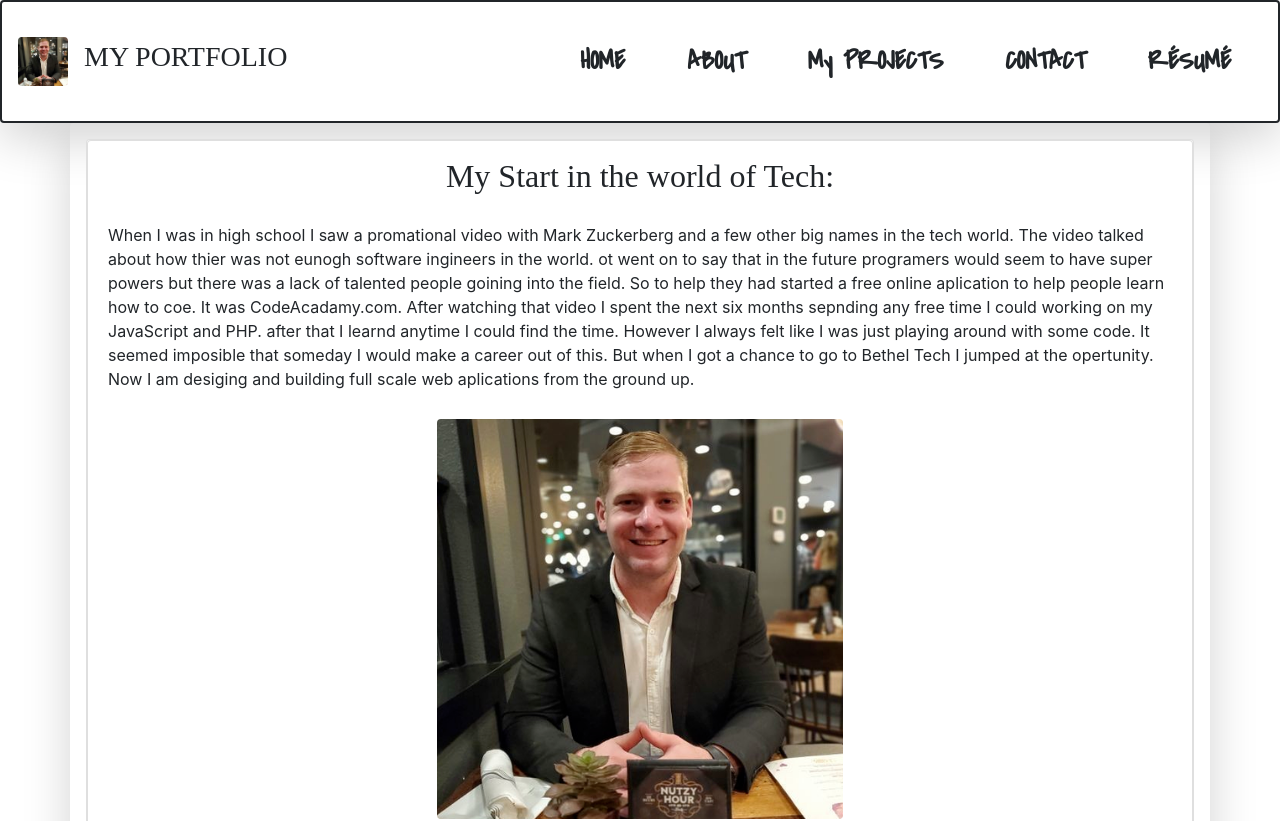
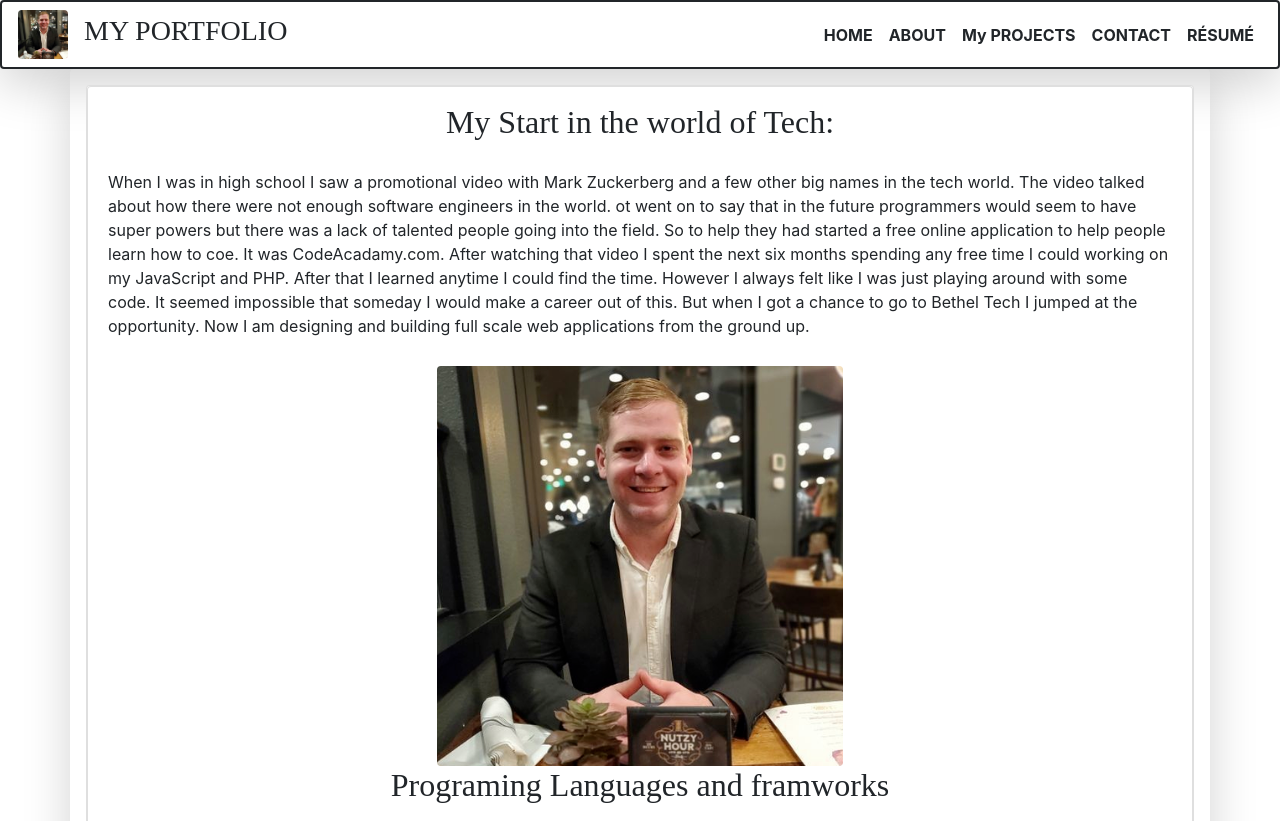
Before and after one commit to F-Ethan/MyPortfolio, a React (Create React App) app: page /About in a window 1280 px wide. Shown: the top 821 px of the page. Built offline with nearby package versions, Linux system fonts and the light colour scheme; the HTML template or start-up script is replaced by a standard one; a web font is replaced by a local one.

Commit message:
about page spelling errors

```diff
--- a/src/Components/about/About.js
+++ b/src/Components/about/About.js
@@ -11,15 +11,14 @@ const About = () => {
         <div className='card'>
           <h2 className='Mission text-center mt-3'> My Start in the world of Tech: </h2>
           <div className='card-body mb-2'>
-            When I was in high school I saw a promational video with Mark Zuckerberg and a few other big names
-            in the tech world. The video talked about how thier was not eunogh software ingineers in the world.
-            ot went on to say that in the future programers would seem to have super powers but there was a lack of
-            talented people goining into the field. So to help they had started a free online aplication to help people
-            learn how to coe. It was CodeAcadamy.com. After watching that video I spent the next six months sepnding
-            any free time I could working on my JavaScript and PHP. after that I learnd anytime I could find the time.
-            However I always felt like I was just playing around with some code. It seemed imposible that someday I
-            would make a career out of this. But when I got a chance to go to Bethel Tech I jumped at the opertunity.
-            Now I am desiging and building full scale web aplications from the ground up.
+            When I was in high school I saw a promotional video with Mark Zuckerberg and a few other big names in the tech world.
+            The video talked about how there were not enough software engineers in the world. ot went on to say that in the future
+            programmers would seem to have super powers but there was a lack of talented people going into the field. So to help
+            they had started a free online application to help people learn how to coe. It was CodeAcadamy.com. After watching
+            that video I spent the next six months spending any free time I could working on my JavaScript and PHP. After that I
+            learned anytime I could find the time. However I always felt like I was just playing around with some code.
+            It seemed impossible that someday I would make a career out of this. But when I got a chance to go to Bethel Tech I
+            jumped at the opportunity. Now I am designing and building full scale web applications from the ground up.
           </div>
           <img
             className='rounded mx-auto d-block'
--- a/src/Components/header/Header.css
+++ b/src/Components/header/Header.css
@@ -1,4 +1,4 @@
-.font {
+/* .font {
     font-family: 'Covered By Your Grace', cursive;
 }
 
@@ -15,4 +15,4 @@
 
 a:hover {
     opacity: .5;
-}
+} */
```
